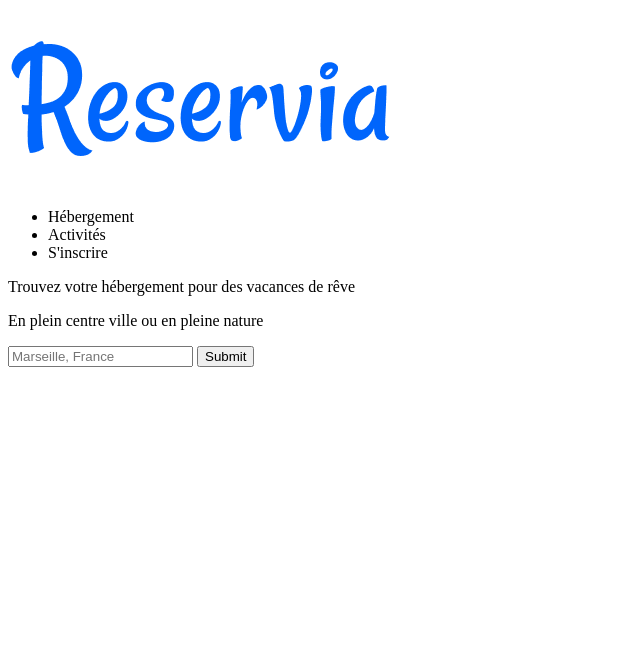
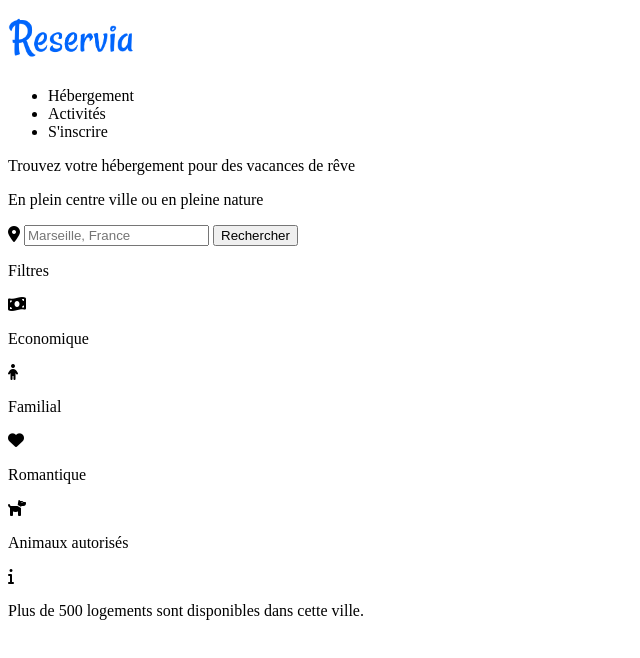
Before and after one commit to MaguerOC/ReserviaProject, a plain HTML site: page index.html in a window 1280 px wide. Shown: the whole page, without its empty margins (0-640 px from the left). Drawn offline with Linux system fonts and the light colour scheme.

Commit message:
Ajout de la section Filtres

```diff
--- a/index.html
+++ b/index.html
@@ -3,6 +3,8 @@
 <head>
 	<meta charset="utf-8" />
 	<meta name="viewport" content="width=device-width, initial-scale=1.0" />
+	<link rel="stylesheet" type="text/css" href="style.css"/>
+	<script src="https://kit.fontawesome.com/606da0721b.js" crossorigin="anonymous"></script>
 	<title>Reservia</title>
 </head>
 <body>
@@ -25,12 +27,46 @@
 			<p>En plein centre ville ou en pleine nature</p>
 
 			<form>
+				<i class="fas fa-map-marker-alt"></i>
 				<input type="text" name="villesearch" placeholder="Marseille, France" />
-				<input type="submit" name="Rechercher" />
+				<input type="submit" name="Rechercher" value="Rechercher"/>
 			</form>
 		</header>
 
+		<section id="filtres">
 
+			<div>
+				<p>Filtres</p>
+
+				<div>
+					<i class="fas fa-money-bill-wave"></i>
+					<p>Economique</p>
+				</div>
+
+				<div>
+					<i class="fas fa-child"></i>
+					<p>Familial</p>
+				</div>
+
+				<div>
+					<i class="fas fa-heart"></i>
+					<p>Romantique</p>
+				</div>
+
+				<div>
+					<i class="fas fa-dog"></i>
+					<p>Animaux autorisés</p>
+				</div>
+			</div>
+
+			<div>
+				<i class="fas fa-info"></i>
+				<p>
+					Plus de 500 logements sont disponibles dans cette ville.
+				</p>
+			</div>
+
+		</section>
 	</div>
 
 </body>
--- a/style.css
+++ b/style.css
@@ -0,0 +1,5 @@
+img
+{
+    width: 10%;
+    height: auto;
+}
```
